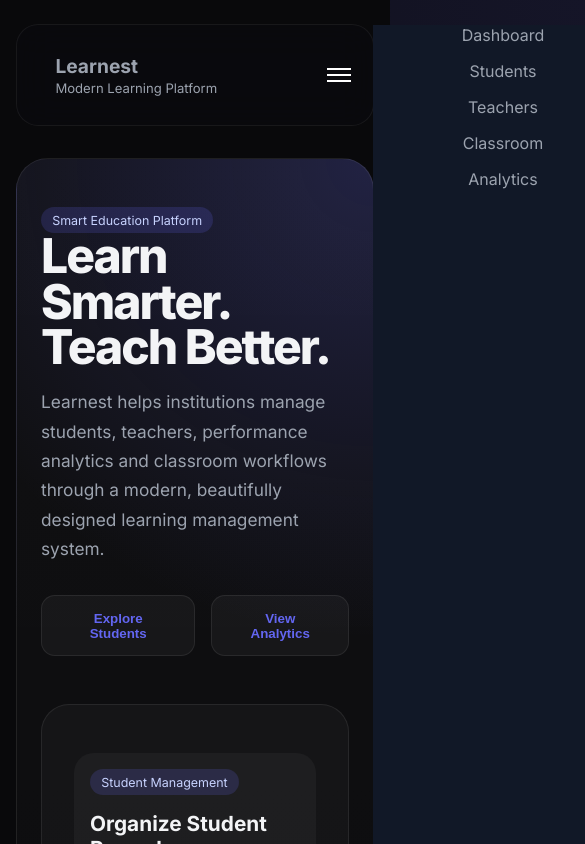
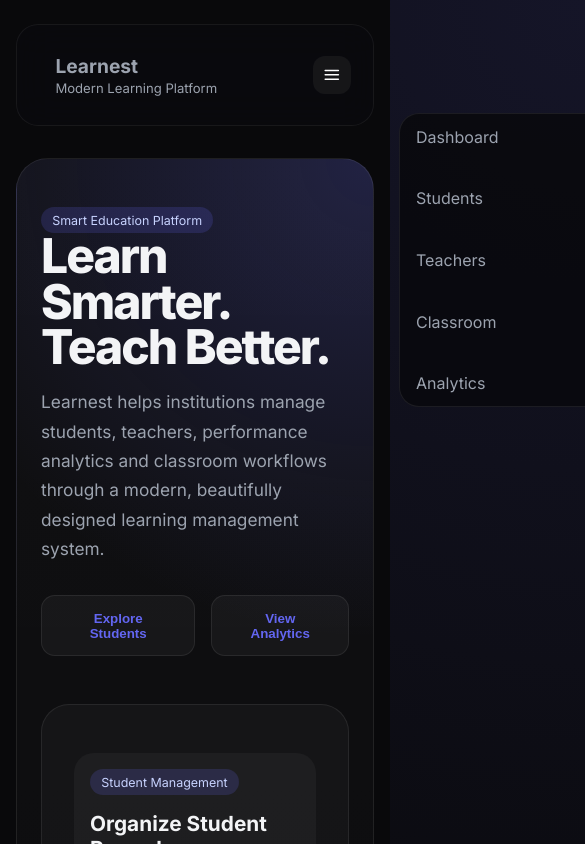
Before and after one commit to Adityam53/LernNest, a React (Vite) app: page / in a window 390 px wide. Shown: the top 844 px of the page, 585 px wide, since content can reach past the window. Built offline with nearby package versions, Linux system fonts and the light colour scheme.

Commit message:
Improved UI/UX

```diff
--- a/package.json
+++ b/package.json
@@ -14,6 +14,7 @@
     "axios": "^1.13.4",
     "react": "^19.2.0",
     "react-dom": "^19.2.0",
+    "react-icons": "^5.6.0",
     "react-redux": "^9.2.0",
     "react-router-dom": "^7.13.0",
     "react-toastify": "^11.1.0"
--- a/src/App.css
+++ b/src/App.css
@@ -86,9 +86,44 @@
 
 .nav a:hover {
   background: rgba(255, 255, 255, 0.05);
-  color: white;
+  color: var(--accent);
+}
+.brand-wrapper {
+  display: flex;
+  align-items: center;
+  justify-content: space-between;
+  gap: 0.75rem;
+  width: 100%;
 }
 
+.nav-toggle {
+  display: none;
+
+  width: 38px;
+  height: 38px;
+
+  border: none;
+  border-radius: 12px;
+
+  background: rgba(255, 255, 255, 0.05);
+
+  color: white;
+
+  font-size: 1.1rem;
+  font-weight: 700;
+
+  cursor: pointer;
+
+  transition: all 0.25s ease;
+}
+
+.nav-toggle:hover {
+  background: rgba(255, 255, 255, 0.08);
+}
+
+.nav-toggle.active {
+  color: var(--accent);
+}
 /* HERO */
 
 .hero {
@@ -485,19 +520,6 @@
 
 /* MOBILE */
 
-.hamburger {
-  display: none;
-  flex-direction: column;
-  gap: 4px;
-  cursor: pointer;
-}
-
-.hamburger span {
-  width: 24px;
-  height: 2px;
-  background: white;
-}
-
 /* =========================
    STUDENTS PAGE
 ========================= */
@@ -594,17 +616,26 @@
   background: rgba(34, 197, 94, 0.12);
   border-color: rgba(34, 197, 94, 0.25);
 }
-
+.attendance-good-txt,
+.marks-high {
+  color: rgba(0, 238, 87, 0.636);
+}
 .attendance-average {
   background: rgba(245, 158, 11, 0.12);
   border-color: rgba(245, 158, 11, 0.25);
 }
-
+.attendance-average-txt,
+.marks-average {
+  color: rgba(245, 159, 11, 0.565);
+}
 .attendance-low {
   background: rgba(239, 68, 68, 0.12);
   border-color: rgba(239, 68, 68, 0.25);
 }
-
+.attendance-low-txt,
+.marks-low {
+  color: rgba(239, 68, 68, 0.717);
+}
 /* Loading */
 
 .students-loading,
@@ -1122,33 +1153,52 @@
 }
 
 @media (max-width: 760px) {
-  .hamburger {
+  .nav-toggle {
     display: flex;
+
+    align-items: center;
+    justify-content: center;
   }
-
   .nav-links {
     position: fixed;
-    top: 0;
+
+    top: 5.5rem;
     right: 0;
 
     width: 260px;
-    height: 100vh;
 
-    background: #111827;
+    padding: 1rem;
+
+    border-radius: 20px 0 0 20px;
+
+    background: rgba(10, 10, 15, 0.95);
+
+    backdrop-filter: blur(20px);
+
+    border: 1px solid rgba(255, 255, 255, 0.08);
 
     flex-direction: column;
+    gap: 0.5rem;
 
-    padding: 6rem 2rem;
+    transform: translateX(110%);
 
-    transform: translateX(100%);
-
-    transition: 0.3s ease;
+    transition: all 0.3s ease;
   }
-
   .nav-links.show {
     transform: translateX(0);
   }
+  .nav-links li {
+    width: 100%;
+  }
 
+  .nav-links a {
+    display: block;
+    width: 100%;
+  }
+
+  .nav-links a:hover {
+    background: rgba(99, 102, 241, 0.12);
+  }
   .hero {
     padding: 3rem 1.5rem;
   }
@@ -1177,4 +1227,8 @@
   .class-controls {
     flex-direction: column;
   }
+  .section-title {
+    flex-direction: column;
+    align-items: flex-start;
+  }
 }
--- a/src/Pages/ClassView.jsx
+++ b/src/Pages/ClassView.jsx
@@ -97,12 +97,32 @@ const ClassView = () => {
                 <div className="student-right">
                   <div className="student-stat">
                     <span>Marks</span>
-                    <strong>{student.marks}</strong>
+                    <strong
+                      className={`${
+                        student?.marks >= 80
+                          ? "marks-high"
+                          : student?.marks >= 60
+                            ? "marks-average"
+                            : "marks-low"
+                      }`}
+                    >
+                      {student.marks}
+                    </strong>
                   </div>
 
                   <div className="student-stat">
                     <span>Attendance</span>
-                    <strong>{student.attendance}%</strong>
+                    <strong
+                      className={`${
+                        student.attendance >= 85
+                          ? "attendance-good-txt"
+                          : student.attendance >= 70
+                            ? "attendance-average-txt"
+                            : "attendance-low-txt"
+                      }`}
+                    >
+                      {student.attendance}%
+                    </strong>
                   </div>
                 </div>
               </div>
--- a/src/components/NavBar.jsx
+++ b/src/components/NavBar.jsx
@@ -1,23 +1,25 @@
 import { Link } from "react-router-dom";
 import { useState } from "react";
-
+import { FiMenu } from "react-icons/fi";
 const NavBar = () => {
   const [open, setOpen] = useState(false);
 
   return (
     <>
       <nav className="nav">
-        <Link to="/" className="brand">
-          <h3>Learnest</h3>
-          <span>Modern Learning Platform</span>
-        </Link>
+        <div className="brand-wrapper">
+          <Link to="/" className="brand">
+            <h3>Learnest</h3>
+            <span>Modern Learning Platform</span>
+          </Link>
 
-        <div className="hamburger" onClick={() => setOpen(true)}>
-          <span />
-          <span />
-          <span />
+          <button
+            className={`nav-toggle ${open ? "active" : ""}`}
+            onClick={() => setOpen(!open)}
+          >
+            <FiMenu />
+          </button>
         </div>
-
         <ul className={`nav-links ${open ? "show" : ""}`}>
           <li>
             <Link to="/" onClick={() => setOpen(false)}>
```
Also changed, not shown: 1 other file (tests, documents, lock files or other folders).
